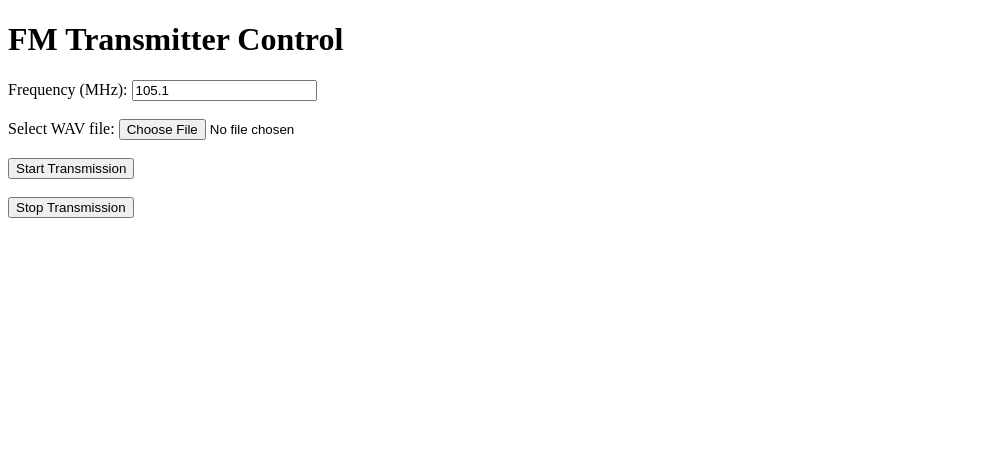
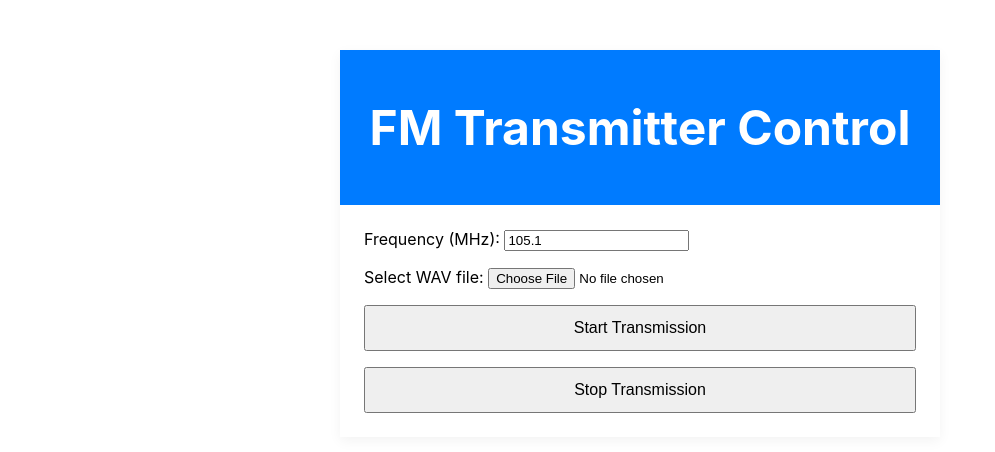
Before and after one commit to IncsecRishie/PiFm-Web-Interface, a Flask app: page / in a window 1280 px wide. Shown: the top 452 px of the page, without its empty margins (0-995 px from the left). Run offline with Flask 3, Linux system fonts and the light colour scheme.

Commit message:
Update index.html

```diff
--- a/templates/index.html
+++ b/templates/index.html
@@ -4,21 +4,63 @@
     <meta charset="UTF-8">
     <meta name="viewport" content="width=device-width, initial-scale=1.0">
     <title>FM Transmitter</title>
+    <style>
+        /* Bootstrap CSS */
+        body {
+            font-family: -apple-system, BlinkMacSystemFont, "Segoe UI", Roboto, "Helvetica Neue", Arial, "Noto Sans", sans-serif, "Apple Color Emoji", "Segoe UI Emoji", "Segoe UI Symbol", "Noto Color Emoji";
+        }
+        .container {
+            max-width: 600px;
+            margin: 50px auto;
+        }
+        .card {
+            box-shadow: 0 0.25rem 0.75rem rgba(0, 0, 0, 0.05);
+        }
+        .card-header {
+            background-color: #007bff;
+            color: #fff;
+            text-align: center;
+            padding: 1rem;
+            font-size: 1.5rem;
+        }
+        .card-body {
+            padding: 1.5rem;
+        }
+        .form-group {
+            margin-bottom: 1rem;
+        }
+        .btn-primary, .btn-danger {
+            width: 100%;
+            padding: 0.75rem;
+            font-size: 1rem;
+        }
+    </style>
 </head>
 <body>
+    <div class="container">
+        <div class="card">
+            <div class="card-header">
                 <h1>FM Transmitter Control</h1>
+            </div>
+            <div class="card-body">
                 <form method="post" enctype="multipart/form-data">
+                    <div class="form-group">
                         <label for="frequency">Frequency (MHz):</label>
-        <input type="text" id="frequency" name="frequency" value="{{ frequency }}">
-        <br><br>
+                        <input type="text" id="frequency" name="frequency" class="form-control" value="{{ frequency }}">
+                    </div>
+                    <div class="form-group">
                         <label for="file">Select WAV file:</label>
-        <input type="file" id="file" name="file">
-        <br><br>
-        <button type="submit">Start Transmission</button>
+                        <input type="file" id="file" name="file" class="form-control-file">
+                    </div>
+                    <div class="form-group">
+                        <button type="submit" class="btn btn-primary">Start Transmission</button>
+                    </div>
                 </form>
-    <br>
                 <form method="post" action="{{ url_for('stop') }}">
-        <button type="submit">Stop Transmission</button>
+                    <button type="submit" class="btn btn-danger">Stop Transmission</button>
                 </form>
+            </div>
+        </div>
+    </div>
 </body>
 </html>
```
Lines whose indentation alone changed are shown as unchanged.
